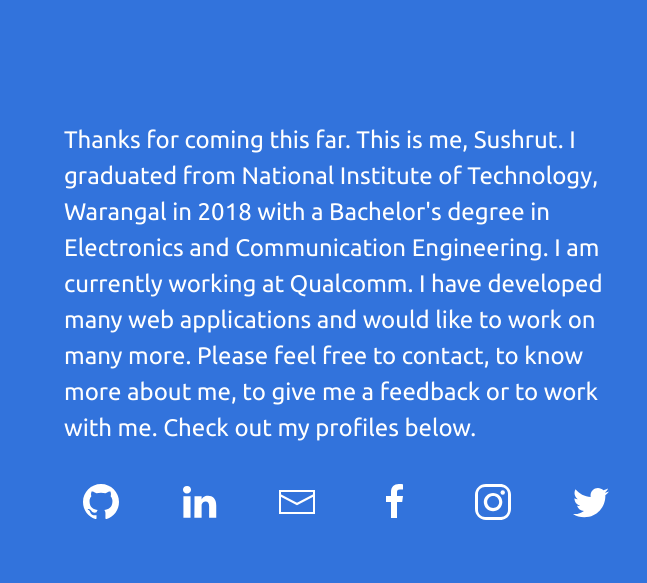
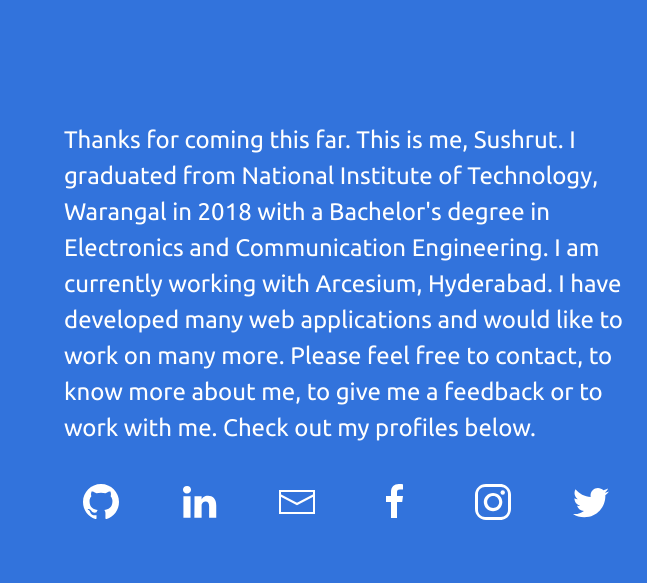
Before and after one commit to sushrut111/sushrut111.github.io, a plain HTML site: page index.html in a window 1280 px wide. Shown: the part 2455-3038 px from the top of the page, 0-647 px from the left. Drawn offline with nearby package versions, Linux system fonts and the light colour scheme.

Commit message:
Update index.html

```diff
--- a/index.html
+++ b/index.html
@@ -220,7 +220,7 @@
 		<div class="container" uk-scrollspy="cls: uk-animation-scale-up; repeat: true" >
 			<div class="columns">
 				<div class="column is-size-4">
-					Thanks for coming this far. This is me, Sushrut. I graduated from National Institute of Technology, Warangal in 2018 with a Bachelor's degree in Electronics and Communication Engineering. I am currently working at Qualcomm. I have developed many web applications and would like to work on many more. Please feel free to contact, to know more about me, to give me a feedback or to work with me. Check out my profiles below.
+					Thanks for coming this far. This is me, Sushrut. I graduated from National Institute of Technology, Warangal in 2018 with a Bachelor's degree in Electronics and Communication Engineering. I am currently working with Arcesium, Hyderabad. I have developed many web applications and would like to work on many more. Please feel free to contact, to know more about me, to give me a feedback or to work with me. Check out my profiles below.
 					<br><br>
 					<center>
 						<div class="is-centered columns is-mobile">
```
